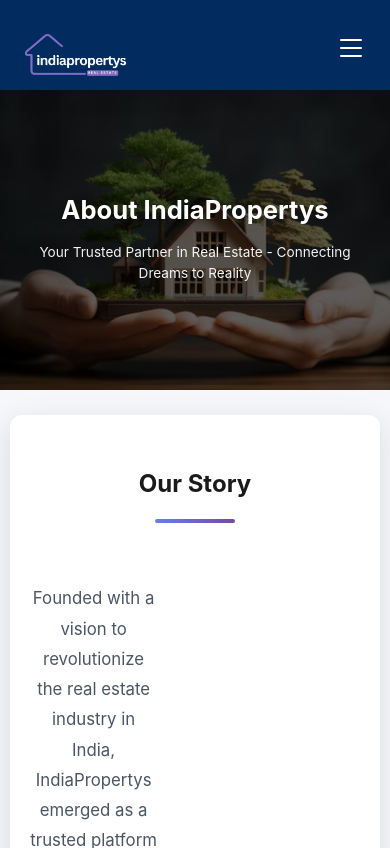
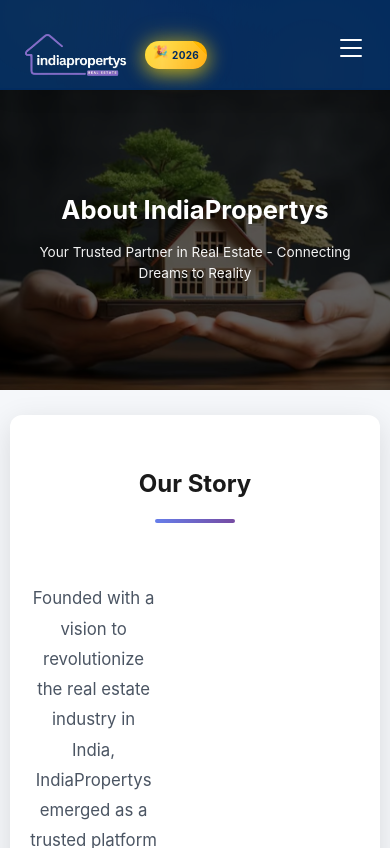
Before and after one commit to Vedantlights/Testingmodel1, a React (Create React App) app in the folder frontend/: page /buyer-dashboard/about in a window 390 px wide. Shown: the top 848 px of the page. Built offline with nearby package versions, Linux system fonts and the light colour scheme; no server answers.

Commit message:
New 2026

```diff
--- a/frontend/src/LandingPage/components/LandingNavbar.jsx
+++ b/frontend/src/LandingPage/components/LandingNavbar.jsx
@@ -43,6 +43,11 @@ const LandingNavbar = () => {
           <Link to="/" className="navbar-logo">
             <div className="logo-container">
               <img src="/logo.png" alt="India Propertys" className="logo-image" />
+            </div>
+            {/* New Year 2026 Badge */}
+            <div className="new-year-2026-badge">
+              <span className="badge-icon">🎉</span>
+              <span className="badge-text">2026</span>
             </div>
           </Link>
 
@@ -90,6 +95,12 @@ const LandingNavbar = () => {
         {/* Mobile Menu */}
         <div className={`mobile-menu ${isMenuOpen ? 'open' : ''}`}>
           <div className="mobile-menu-content">
+            {/* New Year Badge for Mobile */}
+            <div className="new-year-mobile-badge">
+              <span className="badge-icon">🎉</span>
+              <span className="badge-text">Happy New Year 2026</span>
+            </div>
+
             <Link to="/" className={`mobile-nav-link ${isActive('/') && !isActive('/buyer') && !isActive('/seller') && !isActive('/agents') && !isActive('/contact') && !isActive('/about') ? 'active' : ''}`}>
               <span>Home</span>
             </Link>
--- a/frontend/src/LandingPage/styles/Navbar.css
+++ b/frontend/src/LandingPage/styles/Navbar.css
@@ -834,3 +834,156 @@ body.mobile-menu-open {
     padding-top: 0.5rem;
   }
 }
+
+/* ============================================
+   NEW YEAR 2026 BADGE - INTEGRATED IN NAVBAR
+   ============================================ */
+
+.new-year-2026-badge {
+  display: inline-flex;
+  align-items: center;
+  gap: 6px;
+  background: linear-gradient(135deg, #FFD700 0%, #FFA500 100%);
+  color: #022b5f;
+  font-weight: 700;
+  font-size: 13px;
+  padding: 6px 12px;
+  border-radius: 25px;
+  margin-left: 12px;
+  animation: badge-glow 2s ease-in-out infinite;
+  box-shadow: 0 2px 10px rgba(255, 215, 0, 0.4);
+  position: relative;
+  overflow: hidden;
+  transition: transform 0.3s ease;
+}
+
+.new-year-2026-badge::before {
+  content: '';
+  position: absolute;
+  top: -50%;
+  left: -50%;
+  width: 200%;
+  height: 200%;
+  background: linear-gradient(45deg, transparent, rgba(255, 255, 255, 0.3), transparent);
+  animation: badge-shine 3s infinite;
+}
+
+.new-year-2026-badge:hover {
+  transform: scale(1.05);
+}
+
+.badge-icon {
+  font-size: 16px;
+  animation: badge-bounce 2s ease-in-out infinite;
+  display: inline-block;
+}
+
+.badge-text {
+  letter-spacing: 0.5px;
+  position: relative;
+  z-index: 1;
+}
+
+@keyframes badge-glow {
+  0%, 100% {
+    box-shadow: 0 2px 10px rgba(255, 215, 0, 0.4);
+  }
+  50% {
+    box-shadow: 0 4px 20px rgba(255, 215, 0, 0.7), 0 0 30px rgba(255, 215, 0, 0.3);
+  }
+}
+
+@keyframes badge-shine {
+  0% {
+    transform: translateX(-100%) translateY(-100%) rotate(45deg);
+  }
+  100% {
+    transform: translateX(100%) translateY(100%) rotate(45deg);
+  }
+}
+
+@keyframes badge-bounce {
+  0%, 100% {
+    transform: translateY(0) rotate(0deg);
+  }
+  25% {
+    transform: translateY(-3px) rotate(-5deg);
+  }
+  75% {
+    transform: translateY(-3px) rotate(5deg);
+  }
+}
+
+/* Mobile New Year Badge */
+.new-year-mobile-badge {
+  display: flex;
+  align-items: center;
+  justify-content: center;
+  gap: 8px;
+  background: linear-gradient(135deg, #FFD700 0%, #FFA500 100%);
+  color: #022b5f;
+  font-weight: 600;
+  font-size: 14px;
+  padding: 10px 16px;
+  margin: 15px 20px;
+  border-radius: 30px;
+  animation: badge-glow 2s ease-in-out infinite;
+  box-shadow: 0 2px 10px rgba(255, 215, 0, 0.4);
+}
+
+.new-year-mobile-badge .badge-icon {
+  font-size: 18px;
+}
+
+/* Confetti particles around navbar */
+.navbar::after {
+  content: '';
+  position: absolute;
+  top: 0;
+  left: 0;
+  right: 0;
+  bottom: 0;
+  pointer-events: none;
+  background-image:
+    radial-gradient(circle at 10% 20%, rgba(255, 215, 0, 0.1) 0%, transparent 50%),
+    radial-gradient(circle at 80% 80%, rgba(255, 165, 0, 0.1) 0%, transparent 50%),
+    radial-gradient(circle at 40% 40%, rgba(255, 107, 107, 0.08) 0%, transparent 50%);
+  animation: confetti-float 8s ease-in-out infinite;
+  z-index: 0;
+}
+
+@keyframes confetti-float {
+  0%, 100% {
+    transform: translateY(0);
+    opacity: 0.3;
+  }
+  50% {
+    transform: translateY(-10px);
+    opacity: 0.5;
+  }
+}
+
+@media (max-width: 768px) {
+  .new-year-2026-badge {
+    font-size: 11px;
+    padding: 5px 10px;
+    margin-left: 8px;
+    gap: 4px;
+  }
+
+  .badge-icon {
+    font-size: 14px;
+  }
+}
+
+@media (max-width: 480px) {
+  .new-year-2026-badge {
+    font-size: 10px;
+    padding: 4px 8px;
+    margin-left: 6px;
+  }
+
+  .badge-icon {
+    font-size: 12px;
+  }
+}
--- a/frontend/src/UserDashboard/components/BuyerNavbar.jsx
+++ b/frontend/src/UserDashboard/components/BuyerNavbar.jsx
@@ -92,6 +92,11 @@ const Navbar = () => {
           <Link to="/buyer-dashboard" className="navbar-logo">
             <div className="logo-container">
               <img src="/logo.png" alt="India Propertys" className="logo-image" />
+            </div>
+            {/* New Year 2026 Badge */}
+            <div className="new-year-2026-badge">
+              <span className="badge-icon">🎉</span>
+              <span className="badge-text">2026</span>
             </div>
           </Link>
 
@@ -207,6 +212,12 @@ const Navbar = () => {
               </div>
             </div>
 
+            {/* New Year Badge for Mobile */}
+            <div className="new-year-mobile-badge">
+              <span className="badge-icon">🎉</span>
+              <span className="badge-text">Happy New Year 2026</span>
+            </div>
+
             <Link to="/buyer-dashboard" className={`buyer-mobile-nav-link ${isActive('/buyer-dashboard') || isActive('/BuyerHome') ? 'active' : ''}`}>
               <span>Home</span>
             </Link>
--- a/frontend/src/UserDashboard/styles/BuyerNavbar.css
+++ b/frontend/src/UserDashboard/styles/BuyerNavbar.css
@@ -750,3 +750,160 @@
     right: -10px;
   }
 }
+
+/* ============================================
+   NEW YEAR 2026 BADGE - INTEGRATED IN NAVBAR
+   ============================================ */
+
+.new-year-2026-badge {
+  display: inline-flex;
+  align-items: center;
+  gap: 6px;
+  background: linear-gradient(135deg, #FFD700 0%, #FFA500 100%);
+  color: #022b5f;
+  font-weight: 700;
+  font-size: 13px;
+  padding: 6px 12px;
+  border-radius: 25px;
+  margin-left: 12px;
+  animation: badge-glow 2s ease-in-out infinite;
+  box-shadow: 0 2px 10px rgba(255, 215, 0, 0.4);
+  position: relative;
+  overflow: hidden;
+  transition: transform 0.3s ease;
+}
+
+.new-year-2026-badge::before {
+  content: '';
+  position: absolute;
+  top: -50%;
+  left: -50%;
+  width: 200%;
+  height: 200%;
+  background: linear-gradient(45deg, transparent, rgba(255, 255, 255, 0.3), transparent);
+  animation: badge-shine 3s infinite;
+}
+
+.new-year-2026-badge:hover {
+  transform: scale(1.05);
+}
+
+.badge-icon {
+  font-size: 16px;
+  animation: badge-bounce 2s ease-in-out infinite;
+  display: inline-block;
+}
+
+.badge-text {
+  letter-spacing: 0.5px;
+  position: relative;
+  z-index: 1;
+}
+
+@keyframes badge-glow {
+  0%, 100% {
+    box-shadow: 0 2px 10px rgba(255, 215, 0, 0.4);
+  }
+  50% {
+    box-shadow: 0 4px 20px rgba(255, 215, 0, 0.7), 0 0 30px rgba(255, 215, 0, 0.3);
+  }
+}
+
+@keyframes badge-shine {
+  0% {
+    transform: translateX(-100%) translateY(-100%) rotate(45deg);
+  }
+  100% {
+    transform: translateX(100%) translateY(100%) rotate(45deg);
+  }
+}
+
+@keyframes badge-bounce {
+  0%, 100% {
+    transform: translateY(0) rotate(0deg);
+  }
+  25% {
+    transform: translateY(-3px) rotate(-5deg);
+  }
+  75% {
+    transform: translateY(-3px) rotate(5deg);
+  }
+}
+
+/* Mobile New Year Badge */
+.new-year-mobile-badge {
+  display: flex;
+  align-items: center;
+  justify-content: center;
+  gap: 8px;
+  background: linear-gradient(135deg, #FFD700 0%, #FFA500 100%);
+  color: #022b5f;
+  font-weight: 600;
+  font-size: 14px;
+  padding: 10px 16px;
+  margin: 15px 20px;
+  border-radius: 30px;
+  animation: badge-glow 2s ease-in-out infinite;
+  box-shadow: 0 2px 10px rgba(255, 215, 0, 0.4);
+}
+
+.new-year-mobile-badge .badge-icon {
+  font-size: 18px;
+}
+
+/* Confetti particles around navbar */
+.buyer-navbar::after {
+  content: '';
+  position: absolute;
+  top: 0;
+  left: 0;
+  right: 0;
+  bottom: 0;
+  pointer-events: none;
+  background-image:
+    radial-gradient(circle at 10% 20%, rgba(255, 215, 0, 0.1) 0%, transparent 50%),
+    radial-gradient(circle at 80% 80%, rgba(255, 165, 0, 0.1) 0%, transparent 50%),
+    radial-gradient(circle at 40% 40%, rgba(255, 107, 107, 0.08) 0%, transparent 50%);
+  animation: confetti-float 8s ease-in-out infinite;
+  z-index: 0;
+}
+
+@keyframes confetti-float {
+  0%, 100% {
+    transform: translateY(0);
+    opacity: 0.3;
+  }
+  50% {
+    transform: translateY(-10px);
+    opacity: 0.5;
+  }
+}
+
+@media (max-width: 768px) {
+  .new-year-2026-badge {
+    font-size: 11px;
+    padding: 5px 10px;
+    margin-left: 8px;
+    gap: 4px;
+  }
+
+  .badge-icon {
+    font-size: 14px;
+  }
+
+  .badge-text {
+    letter-spacing: 0.3px;
+  }
+}
+
+@media (max-width: 480px) {
+  .new-year-2026-badge {
+    font-size: 10px;
+    padding: 4px 8px;
+    margin-left: 6px;
+  }
+
+  .badge-icon {
+    font-size: 12px;
+  }
+}
--- a/frontend/src/UserDashboard/styles/PropertyCard.css
+++ b/frontend/src/UserDashboard/styles/PropertyCard.css
@@ -963,3 +963,38 @@ background: #ffffff;
     color: white;
   }
 }
+
+/* ============================================
+   NEW YEAR SPARKLE EFFECTS ON PROPERTY CARDS
+   ============================================ */
+
+.property-card {
+  position: relative;
+}
+
+.property-card:hover::after {
+  content: '✨';
+  position: absolute;
+  top: 15px;
+  right: 15px;
+  font-size: 24px;
+  animation: sparkle-rotate 1s ease-in-out;
+  pointer-events: none;
+  z-index: 10;
+  filter: drop-shadow(0 0 5px rgba(255, 215, 0, 0.8));
+}
+
+@keyframes sparkle-rotate {
+  0% {
+    transform: rotate(0deg) scale(0);
+    opacity: 0;
+  }
+  50% {
+    transform: rotate(180deg) scale(1.3);
+    opacity: 1;
+  }
+  100% {
+    transform: rotate(360deg) scale(1);
+    opacity: 0.9;
+  }
+}
```
Also changed, not shown: frontend/src/LandingPage/components/PropertyCard.css (+35 -0 lines).
